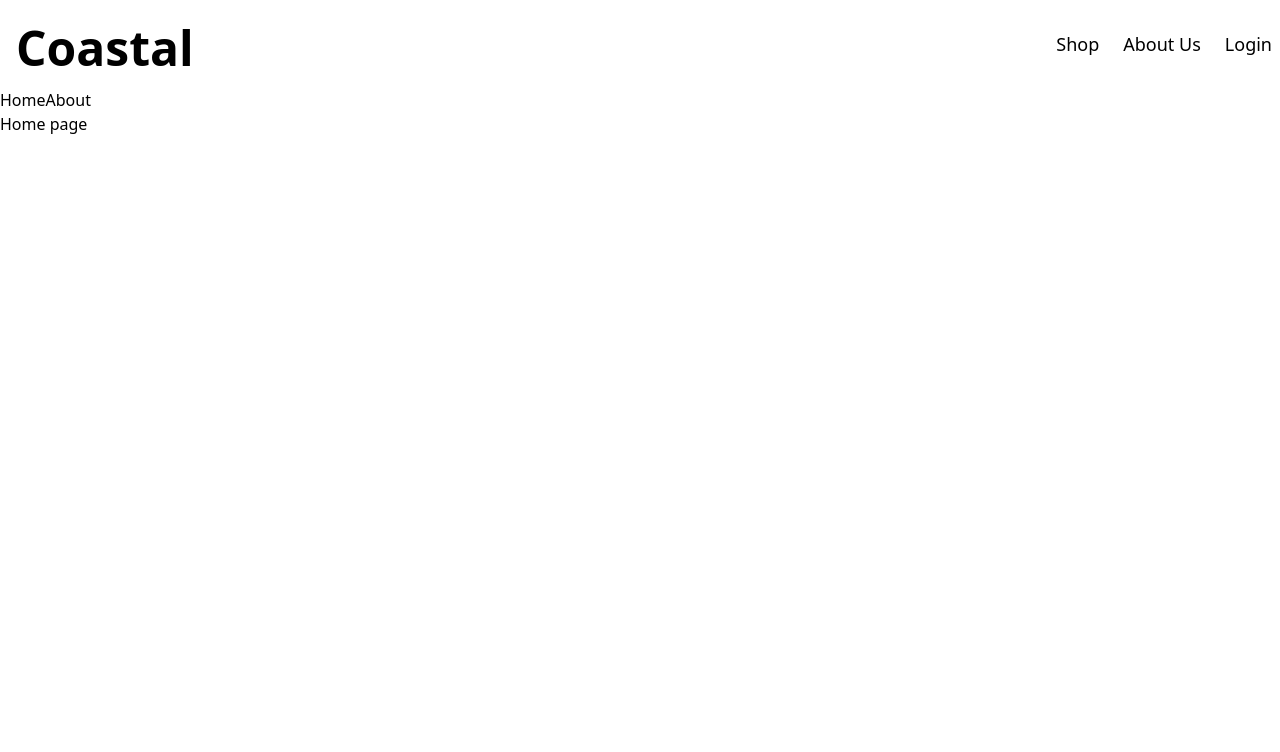
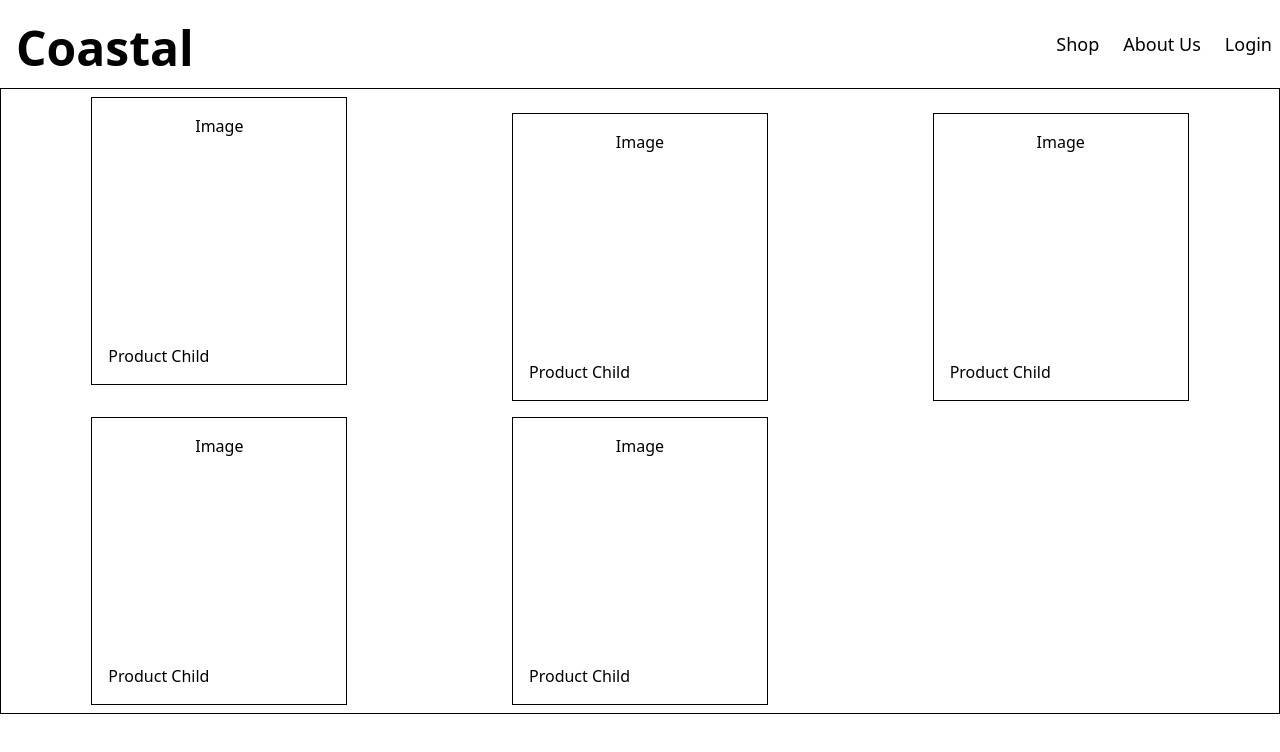
Before and after one commit to IanTaiAhn/commerce, a Vue app in the folder vue-project/: page / in a window 1280 px wide. Shown: the top 752 px of the page. Built offline with nearby package versions, Linux system fonts and the light colour scheme.

Commit message:
Setting up to do some api image requests.

```diff
--- a/vue-project/src/App.vue
+++ b/vue-project/src/App.vue
@@ -2,6 +2,7 @@
 import { RouterLink, RouterView } from 'vue-router'
 import HelloWorld from './components/HelloWorld.vue'
 import TheNavbar from './components/TheNavbar.vue';
+import TheProduct from './components/TheProduct.vue';
 </script>
 
 <template>
@@ -9,16 +10,14 @@ import TheNavbar from './components/TheNavbar.vue';
     <TheNavbar/>
     <div class="mx-auto container">
       <!-- <HelloWorld msg="You did it!" /> -->
-
-      <nav>
+      <!-- <nav>
         <RouterLink to="/">Home</RouterLink>
         <RouterLink to="/about">About</RouterLink>
-      </nav>
-
+      </nav> -->
     </div>
   </header>
-
-  <RouterView />
+  <TheProduct/>
+  <!-- <RouterView /> -->
 </template>
 
 <!-- <style scoped>
--- /dev/null
+++ b/vue-project/src/components/ProductItem.vue
@@ -0,0 +1,12 @@
+<script setup>
+
+</script>
+
+<template>
+    <div class="w-64 h-72 border border-black p-2">
+        <div class="flex flex-col justify-between h-full p-2">
+            <p class="self-center">Image</p>
+            <h1 class="">Product Child</h1>
+        </div>
+    </div>
+</template>
--- /dev/null
+++ b/vue-project/src/components/TheProduct.vue
@@ -0,0 +1,15 @@
+<script setup>
+    import ProductItem from './ProductItem.vue';
+</script>
+
+<template>
+    <div class="grid grid-cols-3 justify-items-center border border-black p-2 space-y-4">
+
+        <ProductItem/>
+        <ProductItem/>
+        <ProductItem/>
+        <ProductItem/>
+        <ProductItem/>
+
+    </div>
+</template>
```
